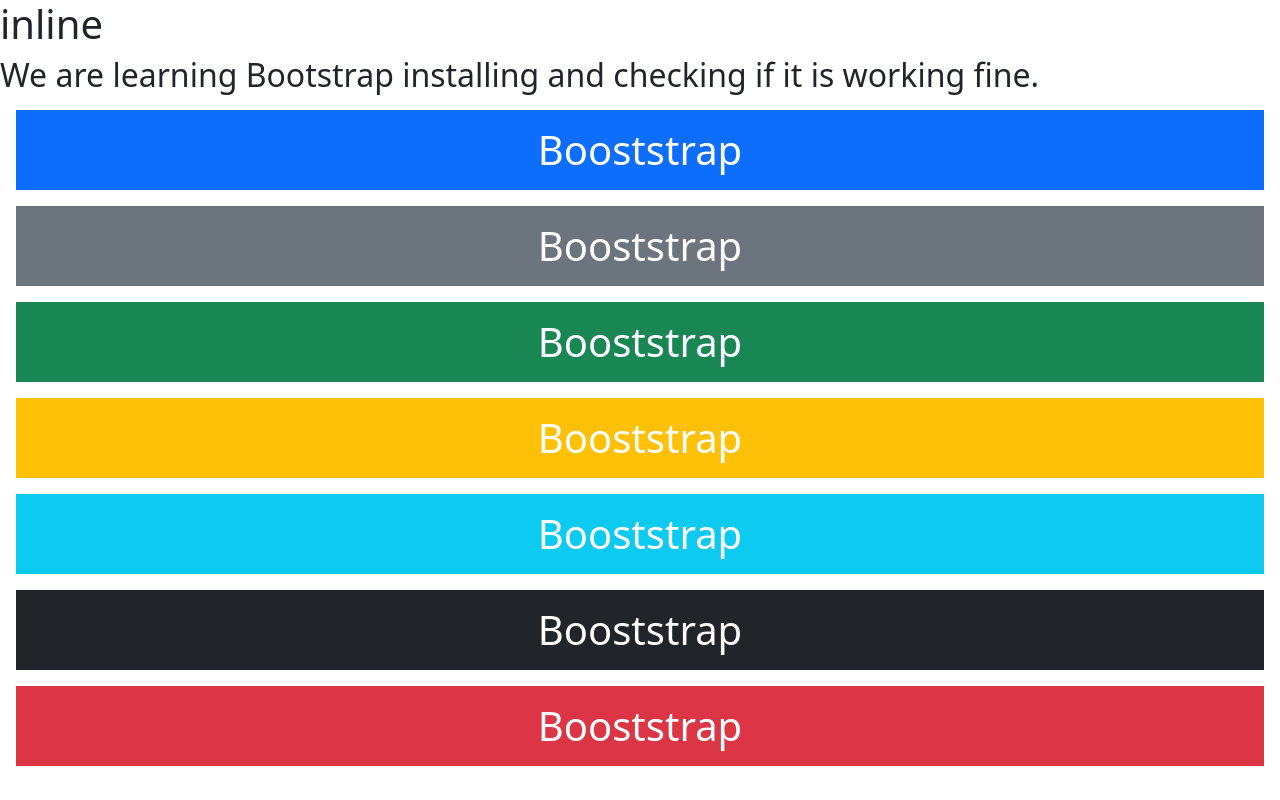
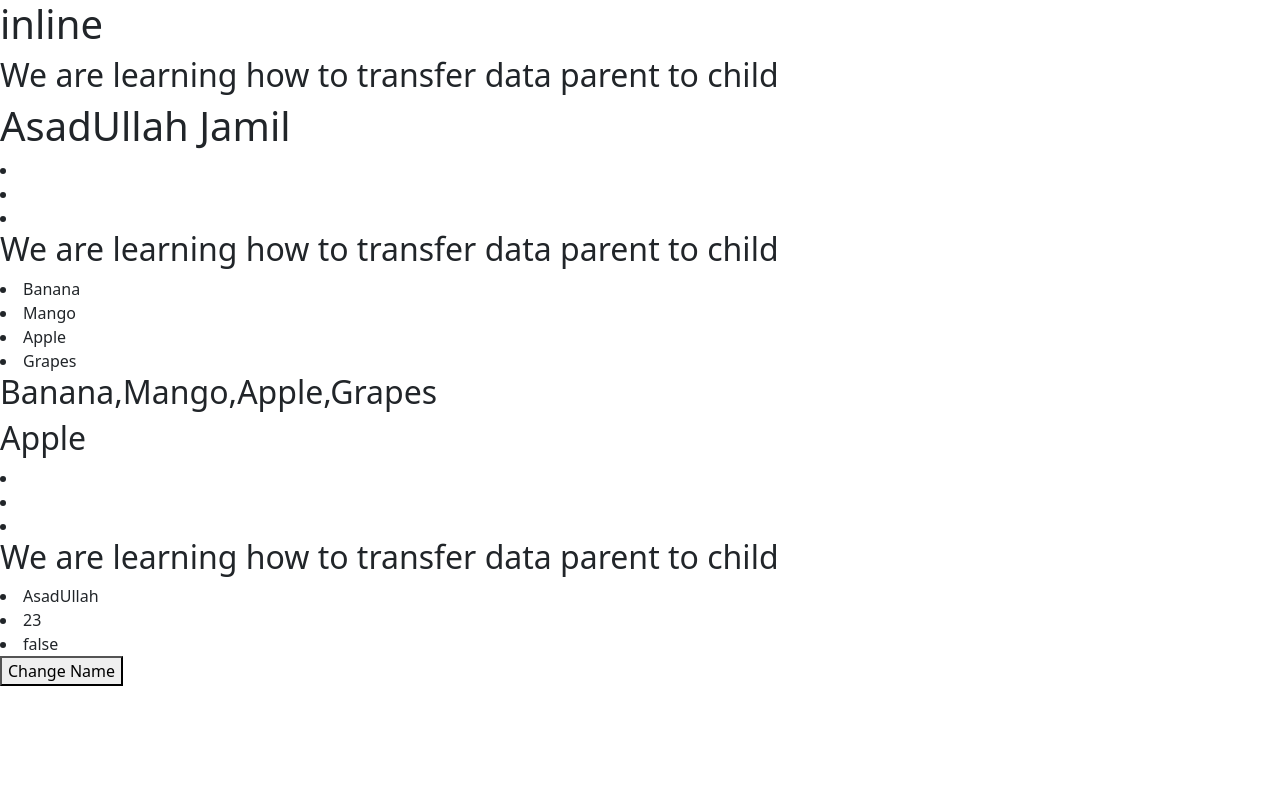
Before and after one commit to asadullahjamil0/inline, an Angular app: page / in a window 1280 px wide. Built offline with nearby package versions, Linux system fonts and the light colour scheme.

Commit message:
Transfer data parent to child.

```diff
--- a/src/app/app.component.html
+++ b/src/app/app.component.html
@@ -14,4 +14,8 @@
 <!-- <app-ngswitch></app-ngswitch> -->
 <!-- <app-ngfor></app-ngfor> -->
 <!-- <app-fornested></app-fornested> -->
-<app-boots></app-boots>
+<!-- <app-boots></app-boots> -->
+<app-child [myData]="name"></app-child>
+<app-child [myArr]="fruits"></app-child>
+<app-child [myObj]="obj"></app-child>
+<button (click)="changeName()">Change Name</button>
--- a/src/app/app.component.ts
+++ b/src/app/app.component.ts
@@ -7,4 +7,14 @@
 })
 export class AppComponent {
   title = 'inline';
+  name = "AsadUllah Jamil";
+  fruits = ["Banana", "Mango", "Apple", "Grapes"];
+  obj = {
+    name: "AsadUllah",
+    age: 23,
+    isMarried: false
+  }
+  changeName() {
+    this.name === 'AsadUllah Jamil' ? this.name = 'Bilal Abbas' : this.name = 'AsadUllah Jamil';
+  }
 }
--- a/src/app/app.module.ts
+++ b/src/app/app.module.ts
@@ -20,6 +20,7 @@
 import { NgforComponent } from './ngfor/ngfor.component';
 import { FornestedComponent } from './fornested/fornested.component';
 import { BootsComponent } from './boots/boots.component';
+import { ChildComponent } from './child/child.component';
 
 @NgModule({
   declarations: [
@@ -39,7 +40,8 @@
     NgswitchComponent,
     NgforComponent,
     FornestedComponent,
-    BootsComponent
+    BootsComponent,
+    ChildComponent
   ],
   imports: [
     BrowserModule,
--- /dev/null
+++ b/src/app/child/child.component.html
@@ -0,0 +1,14 @@
+<h2>We are learning how to transfer data parent to child</h2>
+<h1>{{myData}}</h1>
+<h1>{{newData}}</h1>
+<div *ngFor="let i of myArr">
+    <li>{{i}}</li>
+</div>
+
+<h2>{{myArr}}</h2>
+<h2>{{myArr[2]}}</h2>
+<div>
+    <li>{{myObj.name}}</li>
+    <li> {{myObj.age}}</li>
+    <li> {{myObj.isMarried}}</li>
+</div>
```
Also changed, not shown: src/app/child/child.component.ts (added, +14 -0 lines), src/app/child/child.component.css (added), 1 other file (tests, documents, lock files or other folders).
